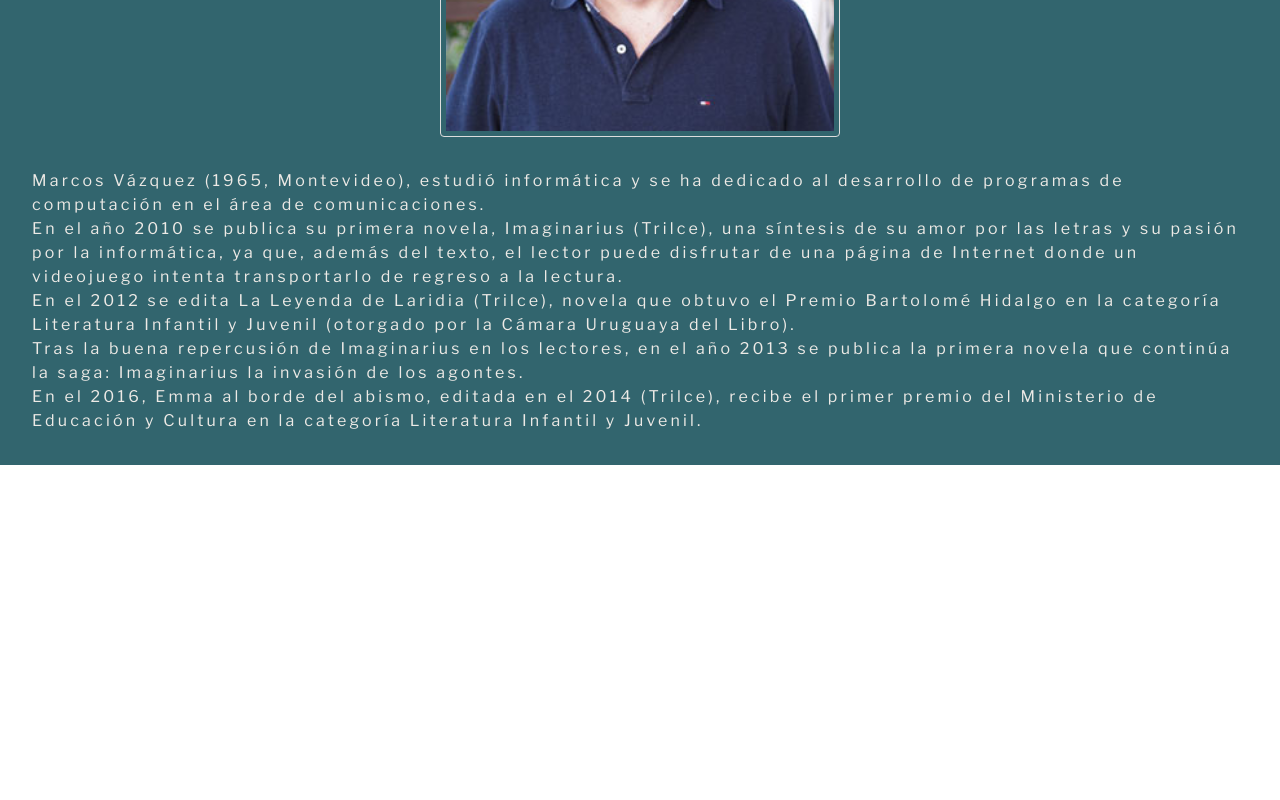
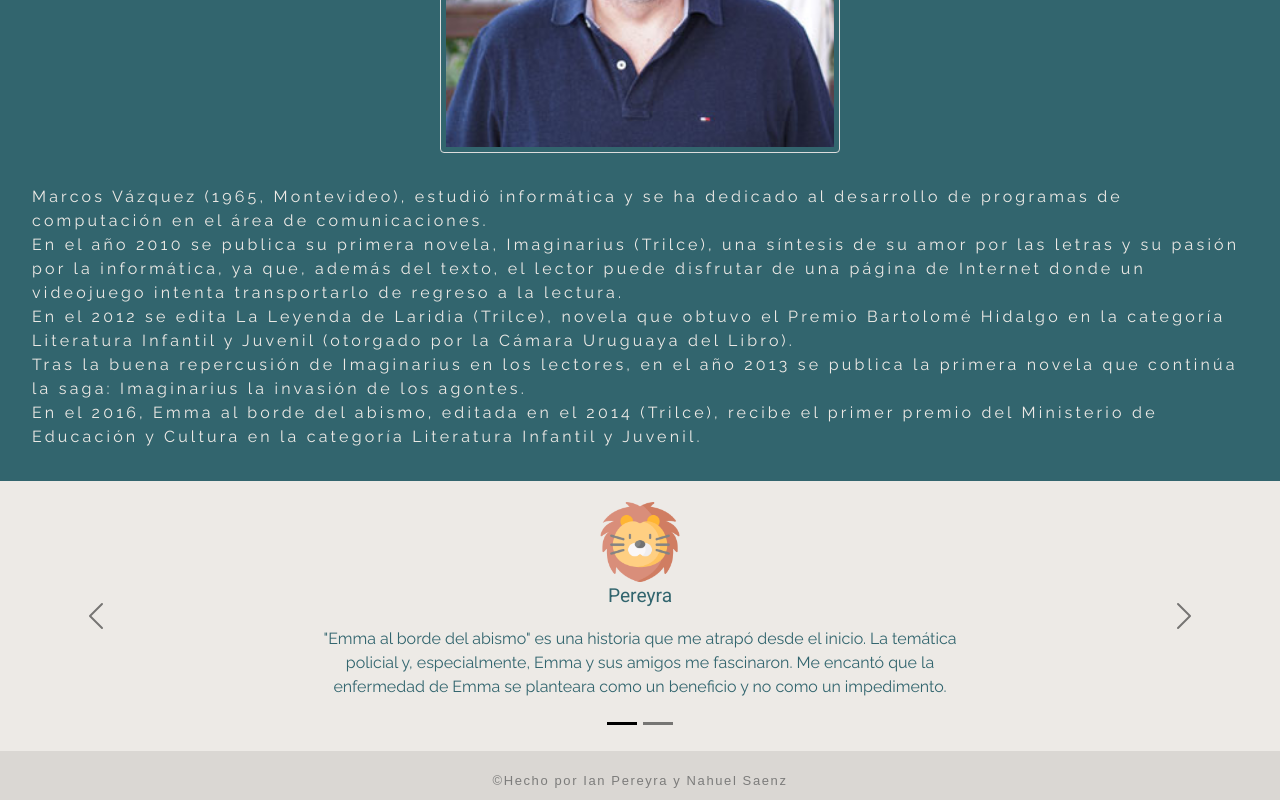
Before and after one commit to nasaenso/tareaAPT, a plain HTML site: page index.html in a window 1280 px wide. Shown: the part 1151-1951 px from the top of the page. Before the commit the page ends 1616 px from the top, so only its background shows below. Drawn offline with nearby package versions, Linux system fonts and the light colour scheme; a web font is replaced by a local one.

Commit message:
hice muchas cosas

```diff
--- a/estilos.css
+++ b/estilos.css
@@ -7,6 +7,7 @@
     src: url(fuentes/LibreFranklin-VariableFont_wght.ttf);
 
 }
+
 .Subway{
     font-family: 'Subway';
     letter-spacing: 0.5rem;
@@ -15,17 +16,27 @@
     font-family: 'Kelano';
     letter-spacing: 0.2rem;
 }
-.Libre_Franklin{
-    font-family: 'Libre_Franklin';
-}
+.raleway-1 {
+    font-family: "Raleway", sans-serif;
+    font-optical-sizing: auto;
+    font-weight: 400;
+    font-style: normal;
+  }
 
-.colornav{
+.colornav, footer{
     background-color: #edeae6;
 }
-.nav-link {
-    color: rgb(50, 101, 110) !important;
- }
-.centro{
+footer{
+    background-color: #dad7d3;
+    padding-top: 20px;
+    padding-bottom: 10px;
+    font-family: sans-serif;
+    font-weight: 400;
+    font-size: small;
+    letter-spacing: 0.1rem;
+    color:#7c7c7b
+}
+.centro, .opinionNombre{
     display:flex;
     align-items: center;
     justify-content: center;
@@ -42,8 +53,9 @@
 h3{
     color:#928249;
 }
-#emma{
+#emma, #carouselExampleDark{
     background-color: #edeae6;
+    padding-top: 1rem;
     padding-bottom: 1rem;
     color: rgb(50, 101, 110);
 }
@@ -58,13 +70,12 @@ h3{
     height: fit-content;
     object-fit: cover;
 }
-p{
-
+.autorbiografia,.emmalibrodesc{
     margin-left:2rem;
     margin-right:2rem;
     padding-top: 2rem;
 }
-.imgEmma{
+.imgEmma, .perfil{
     display: flex;
     margin-left: auto;
     margin-right: auto;
@@ -76,9 +87,21 @@ p{
 .imgAutor{
     display: flex;
     height:50vh;
-    /*margin-left:1rem;
-    margin-right: 10rem;*/
     border: 1px solid #ddd;
     border-radius: 4px;
     padding: 5px;
 }
+.perfil{
+    height: 10vh;
+    margin-bottom: 0;
+}
+.opinion{
+    text-align: center;
+    margin: 0px 300px 20px 300px;
+    font-family: "Roboto", sans-serif;
+}
+.opinionNombre{
+    color: #32656e;
+    font-weight: lighter;
+    font-size: larger;
+}
--- a/index.html
+++ b/index.html
@@ -4,9 +4,14 @@
     <meta charset="UTF-8">
     <meta name="viewport" content="width=device-width, initial-scale=1.0">
     <title>Emma Al Borde Del Abismo</title>
-    <link rel="stylesheet" href="estilos.css">
     <link href="https://cdn.jsdelivr.net/npm/bootstrap@5.2.3/dist/css/bootstrap.min.css" rel="stylesheet" integrity="sha384-rbsA2VBKQhggwzxH7pPCaAqO46MgnOM80zW1RWuH61DGLwZJEdK2Kadq2F9CUG65" crossorigin="anonymous">
     <script src="https://cdn.jsdelivr.net/npm/bootstrap@5.2.3/dist/js/bootstrap.bundle.min.js" integrity="sha384-kenU1KFdBIe4zVF0s0G1M5b4hcpxyD9F7jL+jjXkk+Q2h455rYXK/7HAuoJl+0I4" crossorigin="anonymous"></script>
+    <link rel="preconnect" href="https://fonts.googleapis.com">
+    <link rel="preconnect" href="https://fonts.gstatic.com" crossorigin>
+    <link href="https://fonts.googleapis.com/css2?family=Jacquard+12&family=Raleway:ital,wght@0,100..900;1,100..900&family=Roboto&display=swap" rel="stylesheet">
+    <script src="https://kit.fontawesome.com/12c0e0dd13.js" crossorigin="anonymous"></script>
+    <link rel="stylesheet" href="estilos.css">
+    <link rel="stylesheet" href="media.css">
 </head>
 <body>
     <nav class="navbar navbar-expand-lg colornav sticky-top shadow">
@@ -17,11 +22,14 @@
             </button>
             <div class="collapse navbar-collapse" id="navbarSupportedContent">
                 <ul class="navbar-nav me-auto mb-2 mb-lg-0">
-                    <li class="nav-item ms-5">
+                    <li class="nav-item">
                         <a class="nav-link active" aria-current="page" href="#autor">Marco Vazquez</a>
                     </li>
-                    <li class="nav-item ms-3">
-                        <a class="nav-link" href="#">Link</a>
+                    <li class="nav-item">
+                        <a class="nav-link" href="#carouselExampleDark">Opiniones</a>
+                    </li>
+                    <li class="nav-item">
+                        <a class="nav-link" href="https://kahoot.it/challenge/?quiz-id=fb5caf32-838b-445a-a941-448da9d4f9d4&single-player=true" ><i class="fa-solid fa-gamepad"></i> Kahoot!</a>
                     </li>
                 </ul>
             </div>
@@ -35,7 +43,7 @@
             </div>
             <div class="Kelano centro">
                 <img class="imgEmma" src="imagenes/emmalib1.png">
-                <p class="Libre_Franklin">Emma está a un mes de cumplir los diecisiete años. Es un ser especial, escucha voces desde pequeña. Esto se agudiza después de la muerte de su padre. Su hermano mayor, Guille, la protege y la comprende, mientras su madre siente que solo la medicación puede ayudarla.<br>Cuando Guille desaparece, nadie toma en cuenta lo que Emma sabe u opina. Así que decide salir a buscarlo, convencida de que algo malo le ha sucedido. Las voces serán sus aliadas, en su búsqueda por develar el misterio. Lo que no sabe es que su vida está en peligro, tanto como para situarla al borde del abismo.</p>
+                <p class="raleway-1 emmalibrodesc">Emma está a un mes de cumplir los diecisiete años. Es un ser especial, escucha voces desde pequeña. Esto se agudiza después de la muerte de su padre. Su hermano mayor, Guille, la protege y la comprende, mientras su madre siente que solo la medicación puede ayudarla.<br>Cuando Guille desaparece, nadie toma en cuenta lo que Emma sabe u opina. Así que decide salir a buscarlo, convencida de que algo malo le ha sucedido. Las voces serán sus aliadas, en su búsqueda por develar el misterio. Lo que no sabe es que su vida está en peligro, tanto como para situarla al borde del abismo.</p>
             </div>
         </div>
         <img src="imagenes/sep3.jpg" class="separador">
@@ -45,13 +53,51 @@
             </div>
             <div class="Kelano centro">
                 <img src="imagenes/MVazquez.jpg" class="imgAutor">
-                <p class="Libre_Franklin">Marcos Vázquez (1965, Montevideo), estudió informática y se ha dedicado al desarrollo de programas de computación en el área de comunicaciones.<br>
+                <p class="raleway-1 autorbiografia">Marcos Vázquez (1965, Montevideo), estudió informática y se ha dedicado al desarrollo de programas de computación en el área de comunicaciones.<br>
                 En el año 2010 se publica su primera novela, Imaginarius (Trilce), una síntesis de su amor por las letras y su pasión por la informática, ya que, además del texto, el lector puede disfrutar de una página de Internet donde un videojuego intenta transportarlo de regreso a la lectura.<br>
                 En el 2012 se edita La Leyenda de Laridia (Trilce), novela que obtuvo el Premio Bartolomé Hidalgo en la categoría Literatura Infantil y Juvenil (otorgado por la Cámara Uruguaya del Libro).<br>
                 Tras la buena repercusión de Imaginarius en los lectores, en el año 2013 se publica la primera novela que continúa la saga: Imaginarius la invasión de los agontes.<br>
                 En el 2016, Emma al borde del abismo, editada en el 2014 (Trilce), recibe el primer premio del Ministerio de Educación y Cultura en la categoría Literatura Infantil y Juvenil.</p>
             </div>
         </div>
+        <div id="carouselExampleDark" class="carousel carousel-dark slide">
+            <div class="carousel-indicators">
+                <button type="button" data-bs-target="#carouselExampleDark" data-bs-slide-to="0" class="active flecha" aria-current="true" aria-label="Slide 1"></button>
+                <button type="button" data-bs-target="#carouselExampleDark" data-bs-slide-to="1" class="flecha" aria-label="Slide 2"></button>
+
+            </div>
+            <div class="carousel-inner">
+                <div class="carousel-item active " data-bs-interval="10000">
+                    <div class="centro opinion">
+                        <img src="imagenes/lion.png" class="d-block perfil" alt="...">
+                        <p class="opinionNombre">Pereyra</p>
+                        <p class="raleway-1">"Emma al borde del abismo" es una historia que me atrapó desde el inicio.
+                            La temática policial y, especialmente, Emma y sus amigos me fascinaron. Me encantó que la enfermedad de Emma se planteara como un beneficio y no como un impedimento.</p>
+                    </div>
+                </div>
+                <div class="carousel-item" data-bs-interval="2000">
+                    <div class="centro opinion">
+                        <img src="imagenes/raccoon.png" class="d-block perfil" alt="...">
+                        <p class="opinionNombre">Saenz</p>
+                        <p class="raleway-1">"Emma al borde del abismo" es una historia que me atrapó desde el inicio.
+                            La temática policial y, especialmente, Emma y sus amigos me fascinaron. Me encantó que la enfermedad de Emma se planteara como un beneficio y no como un impedimento.</p>
+                    </div>
+                </div>
+            </div>
+            <button class="carousel-control-prev" type="button" data-bs-target="#carouselExampleDark" data-bs-slide="prev">
+                <span class="carousel-control-prev-icon" aria-hidden="true"></span>
+                <span class="visually-hidden">Previous</span>
+            </button>
+            <button class="carousel-control-next" type="button" data-bs-target="#carouselExampleDark" data-bs-slide="next">
+                <span class="carousel-control-next-icon" aria-hidden="true"></span>
+                <span class="visually-hidden">Next</span>
+            </button>
+        </div>
     </main>
+    <footer>
+        <div class="centro">
+            ©Hecho por Ian Pereyra y Nahuel Saenz
+        </div>
+    </footer>
 </body>
 </html>
--- /dev/null
+++ b/media.css
@@ -0,0 +1,17 @@
+@media screen and (max-width:800px){
+    .opinion{
+        text-align: center;
+        margin: auto 20px 20px 20px;
+    }
+
+    .carousel-control-next-icon,.carousel-control-prev-icon{
+        display: none;
+    }
+    .imgAutor{
+        padding: 30px;
+        border-style: none;
+    }
+    .autorbiografia{
+        padding-top: 0;
+    }
+}
```
Also changed, not shown: fuentes/LibreFranklin-Italic-VariableFont_wght.ttf (deleted), fuentes/LibreFranklin-VariableFont_wght.ttf (deleted), imagenes/lion.png (added), imagenes/raccoon.png (added).
